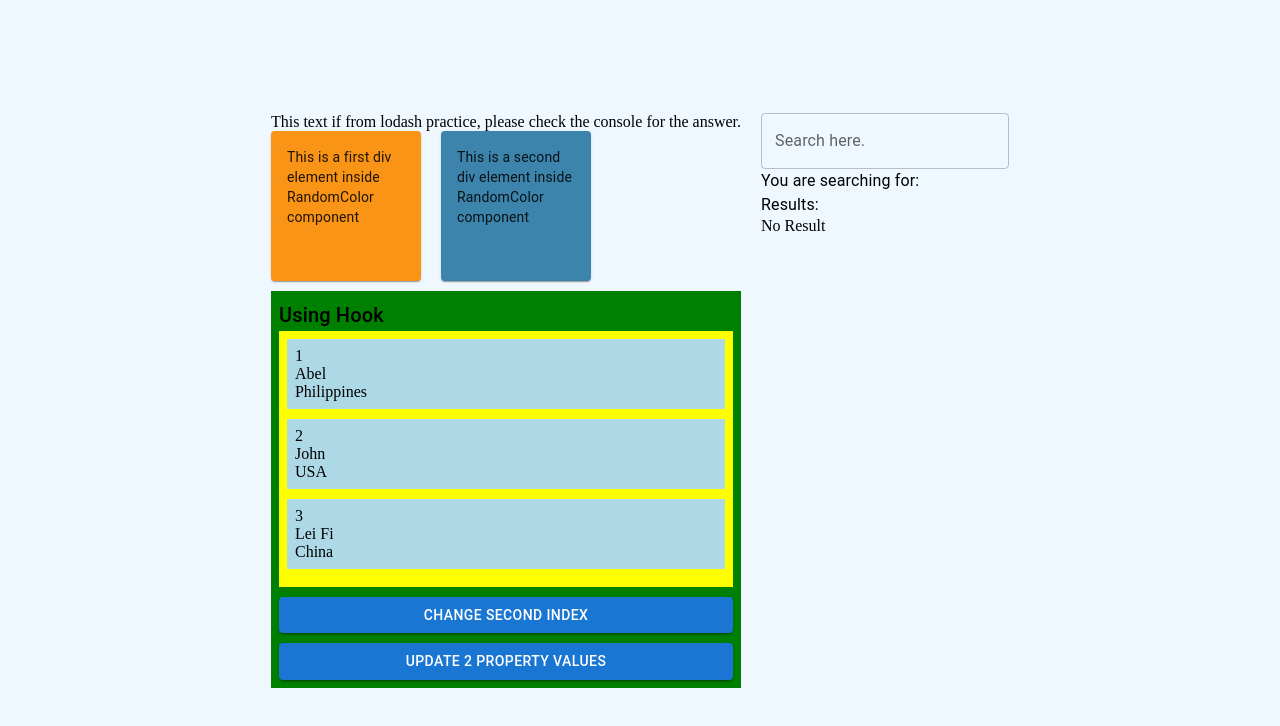
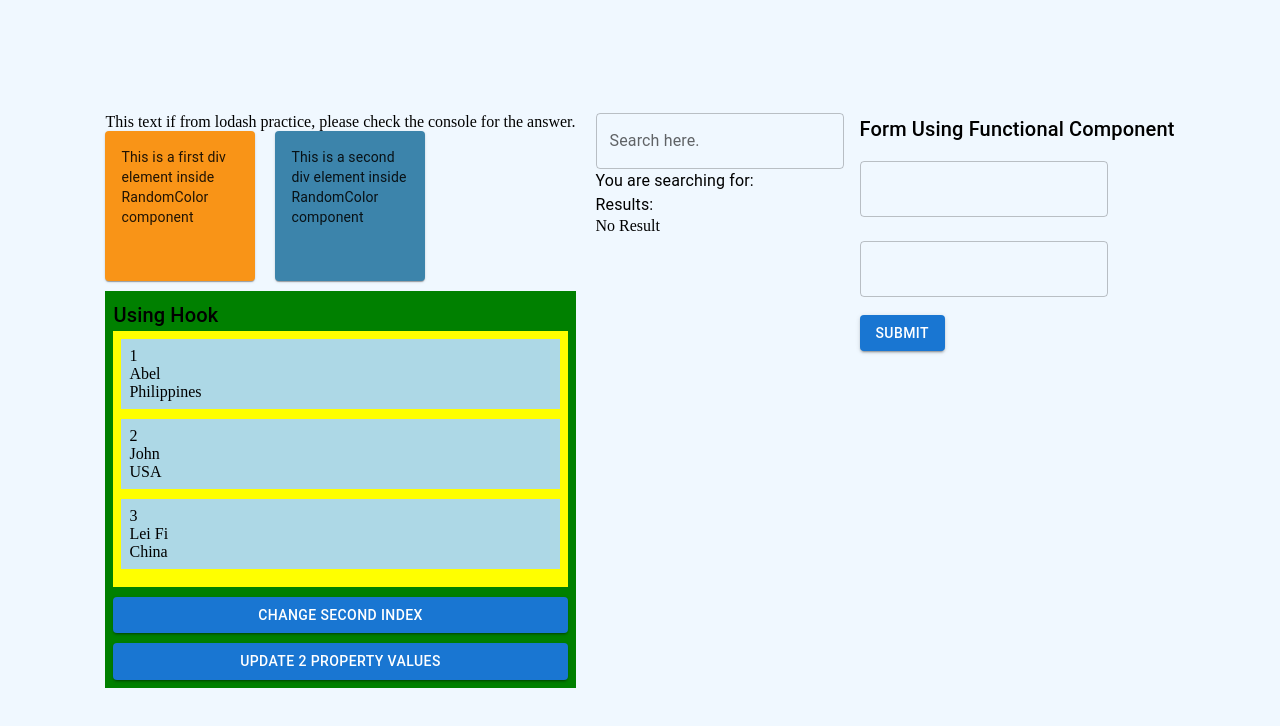
Before and after one commit to abeljrgit/Lugtu-Week1-Task, a React app: page / in a window 1280 px wide. Shown: the top 726 px of the page. Built offline with nearby package versions, Linux system fonts and the light colour scheme; the HTML template or start-up script is replaced by a standard one.

Commit message:
✨ feat: Function Based Form & Form Validation

```diff
--- /dev/null
+++ b/src/components/InputFormFunctional.js
@@ -0,0 +1,156 @@
+import { Box, Button, TextField, Typography } from '@mui/material';
+import React, { useState } from 'react';
+
+export const InputFormFunctional = () => {
+  const [formValue, setFormValue] = useState({
+    email: '',
+    password: '',
+    error: {
+      emailError: '',
+      passwordError: [],
+    },
+    isFormValid: false,
+  });
+
+  const emailOnChangeHandler = (e) => {
+    const emailValue = e.target.value;
+    let isEmailValid = false;
+    let emailError = '';
+
+    //validation
+    const emailPattern = /^[a-zA-Z0-9._%+-]+@[a-zA-Z0-9.-]+\.[a-zA-Z]{2,}$/;
+    if (emailValue == '') {
+      isEmailValid = false;
+      emailError = 'Please input your email.';
+    } else if (!emailPattern.test(emailValue)) {
+      isEmailValid = false;
+      emailError = "Please check email's format";
+    } else {
+      isEmailValid = true;
+      emailError = '';
+    }
+
+    setFormValue((prev) => {
+      return {
+        ...prev,
+        email: emailValue,
+        error: { ...prev.error, emailError: emailError },
+        isFormValid: isEmailValid,
+      };
+    });
+  };
+
+  const passwordOnChangeHandler = (e) => {
+    const passwordValue = e.target.value;
+    let isPasswordValid = false;
+    let passwordError = [];
+
+    const atLeastOneUpperCasePattern = /(?=.*?[A-Z])/;
+    const atLeastOneDigitPattern = /(?=.*?[0-9])/;
+    const atLeastOneSpecialCharacterPattern = /(?=.*?[!@#$%^&*+=])/;
+    const minimumOfEightCharacterPattern = /(.{8,})/;
+
+    if (passwordValue == '') {
+      isPasswordValid = false;
+      passwordError.push('Please input your password.');
+    } else {
+      isPasswordValid = true;
+    }
+    if (!atLeastOneUpperCasePattern.test(passwordValue)) {
+      isPasswordValid = false;
+      passwordError.push('Must have at least one upper case.');
+    } else {
+      isPasswordValid = true;
+    }
+    if (!atLeastOneDigitPattern.test(passwordValue)) {
+      isPasswordValid = false;
+      passwordError.push('Must have at least one digit.');
+    } else {
+      isPasswordValid = true;
+    }
+    if (!atLeastOneSpecialCharacterPattern.test(passwordValue)) {
+      isPasswordValid = false;
+      passwordError.push('Must have at least one special character.');
+    } else {
+      isPasswordValid = true;
+    }
+    if (!minimumOfEightCharacterPattern.test(passwordValue)) {
+      isPasswordValid = false;
+      passwordError.push('Minimum of Eight character.');
+    } else {
+      isPasswordValid = true;
+    }
+
+    setFormValue((prev) => {
+      return {
+        ...prev,
+        password: passwordValue,
+        error: { ...prev.error, passwordError: passwordError },
+        isFormValid: isPasswordValid,
+      };
+    });
+  };
+
+  const onSubmitHandler = (e) => {
+    e.preventDefault();
+    if (formValue.isFormValid) {
+      alert(
+        `Success!\nEmail is:${formValue.email}\nPassword is:${formValue.password}`
+      );
+      setFormValue({
+        email: '',
+        password: '',
+        error: {
+          emailError: '',
+          passwordError: [],
+        },
+        isFormValid: false,
+      });
+    } else {
+      alert('Failed to submit please check the credentials');
+    }
+  };
+
+  return (
+    <Box sx={{ ml: 2, display: 'flex', flexDirection: 'column' }}>
+      <Typography variant="h6" sx={{ mb: 2 }}>
+        Form Using Functional Component
+      </Typography>
+      <form onSubmit={onSubmitHandler}>
+        <TextField
+          type="text"
+          value={formValue.email}
+          onChange={emailOnChangeHandler}
+        />
+        {formValue.error.emailError !== '' ? (
+          <Typography sx={{ color: 'red' }}>
+            {formValue.error.emailError}
+          </Typography>
+        ) : (
+          <Typography sx={{ color: 'red' }}>&nbsp;</Typography>
+        )}
+        <TextField
+          type="text"
+          value={formValue.password}
+          onChange={passwordOnChangeHandler}
+        />
+        {formValue.error.passwordError.length !== 0 ? (
+          formValue.error.passwordError.map((error, index) => {
+            return (
+              <Typography key={index} sx={{ color: 'red' }}>
+                {error}
+              </Typography>
+            );
+          })
+        ) : (
+          <p>&nbsp;</p>
+        )}
+        <Button type="submit" variant="contained">
+          Submit
+        </Button>
+      </form>
+    </Box>
+  );
+};
+
+export default InputFormFunctional;
--- a/src/components/index.js
+++ b/src/components/index.js
@@ -4,3 +4,4 @@ export * from './UsingHooks';
 export * from './PracticePropTypes';
 export * from './LodashPractice';
 export * from './SearchBar';
+export * from './InputFormFunctional';
--- a/src/pages/Home.js
+++ b/src/pages/Home.js
@@ -4,6 +4,7 @@ import {
   RandomColor,
   SearchBar,
   UsingHooks,
+  InputFormFunctional,
 } from '../components';
 import { Box, Typography } from '@mui/material';
 
@@ -34,6 +35,7 @@ export class Home extends Component {
             <UsingHooks />
           </Box>
           <SearchBar />
+          <InputFormFunctional />
         </Box>
       </section>
     );
```
